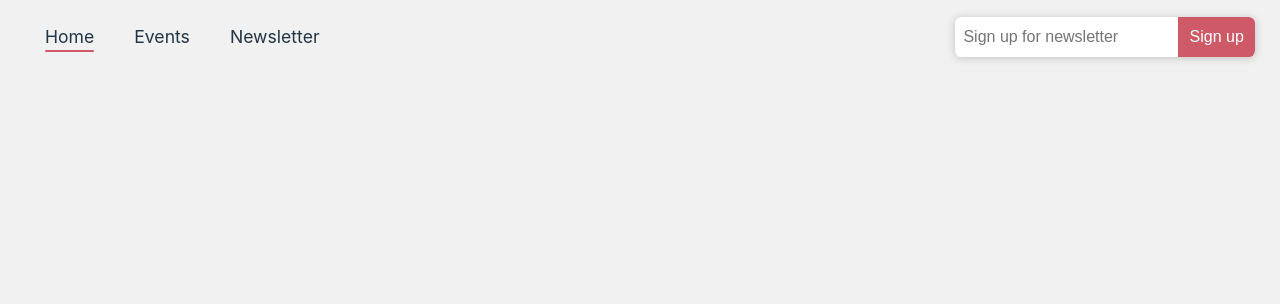
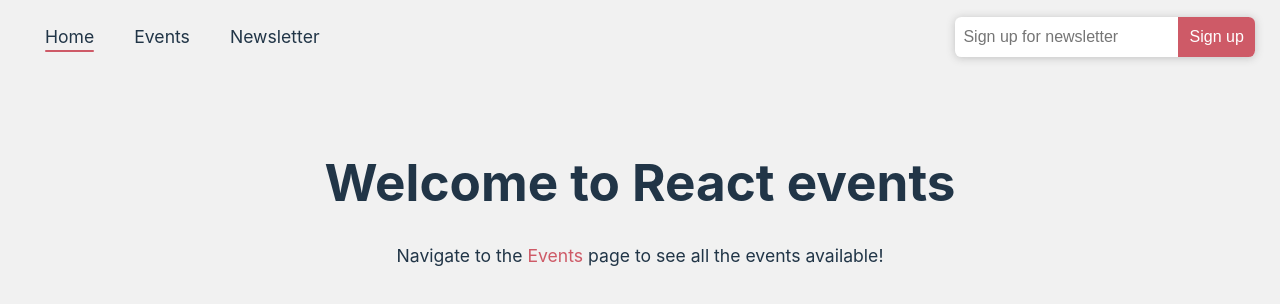
Before and after one commit to Amin-Ansari/React-Events, a React (Vite) app: page / in a window 1280 px wide. Shown: the top 304 px of the page. Built offline with nearby package versions, Linux system fonts and the light colour scheme.

Commit message:
The hompage.css file is added and some context is added to the Hompage.jsx too

```diff
--- /dev/null
+++ b/src/Pages/HomePage.css
@@ -0,0 +1,10 @@
+.home-page-welcome-title {
+  margin: 5rem 0rem 2rem;
+}
+.home-page-p {
+  text-align: center;
+  font-size: 1.1rem;
+}
+.home-page-p > span {
+  color: #ce5a67;
+}
--- a/src/Pages/HomePage.jsx
+++ b/src/Pages/HomePage.jsx
@@ -1,3 +1,19 @@
-const HomePage = () => {};
+//Components and other pages
+import ResponsiveContainer from "../components/UI/ResponsiveContainer";
+
+//Css files and other assets
+import "./HomePage.css";
+
+const HomePage = () => {
+  return (
+    <ResponsiveContainer>
+      <h1 className="home-page-welcome-title">Welcome to React events</h1>
+      <p className="home-page-p">
+        Navigate to the <span>Events</span> page to see all the events
+        available!
+      </p>
+    </ResponsiveContainer>
+  );
+};
 
 export default HomePage;
```
